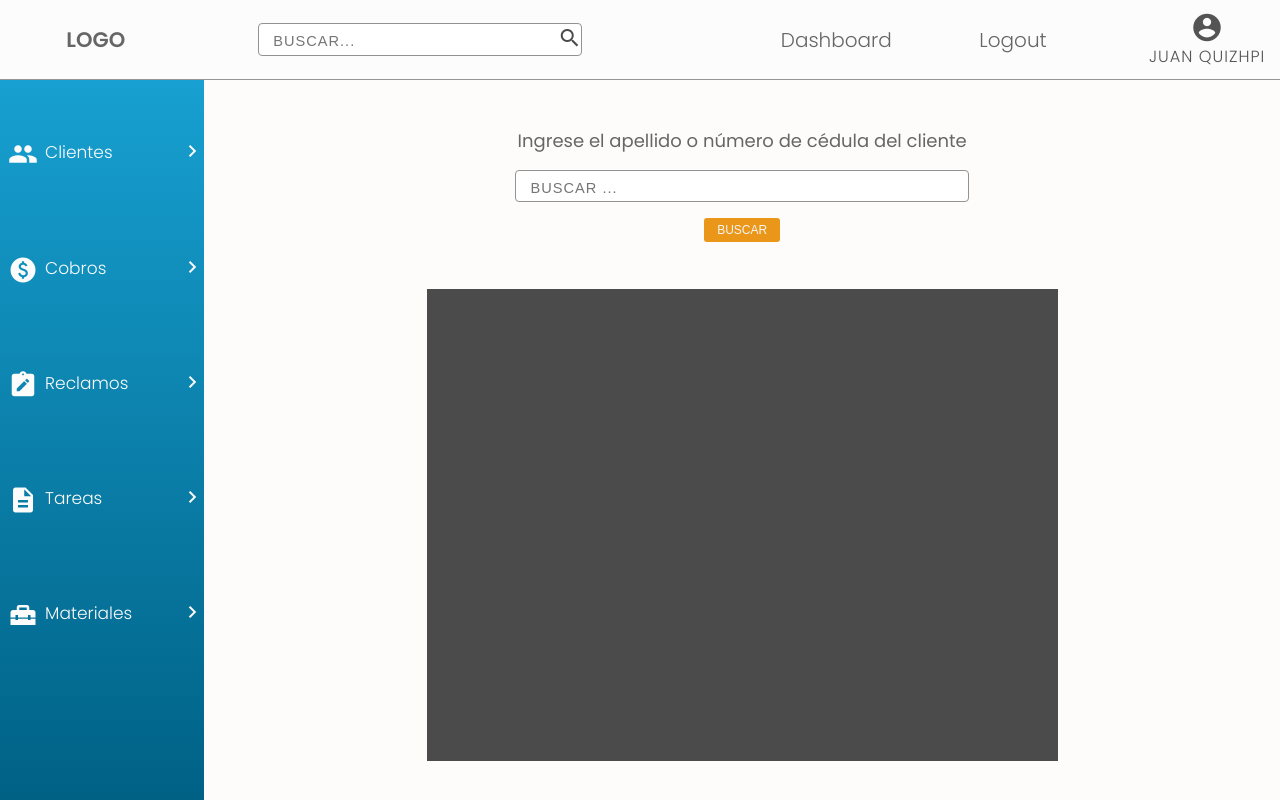
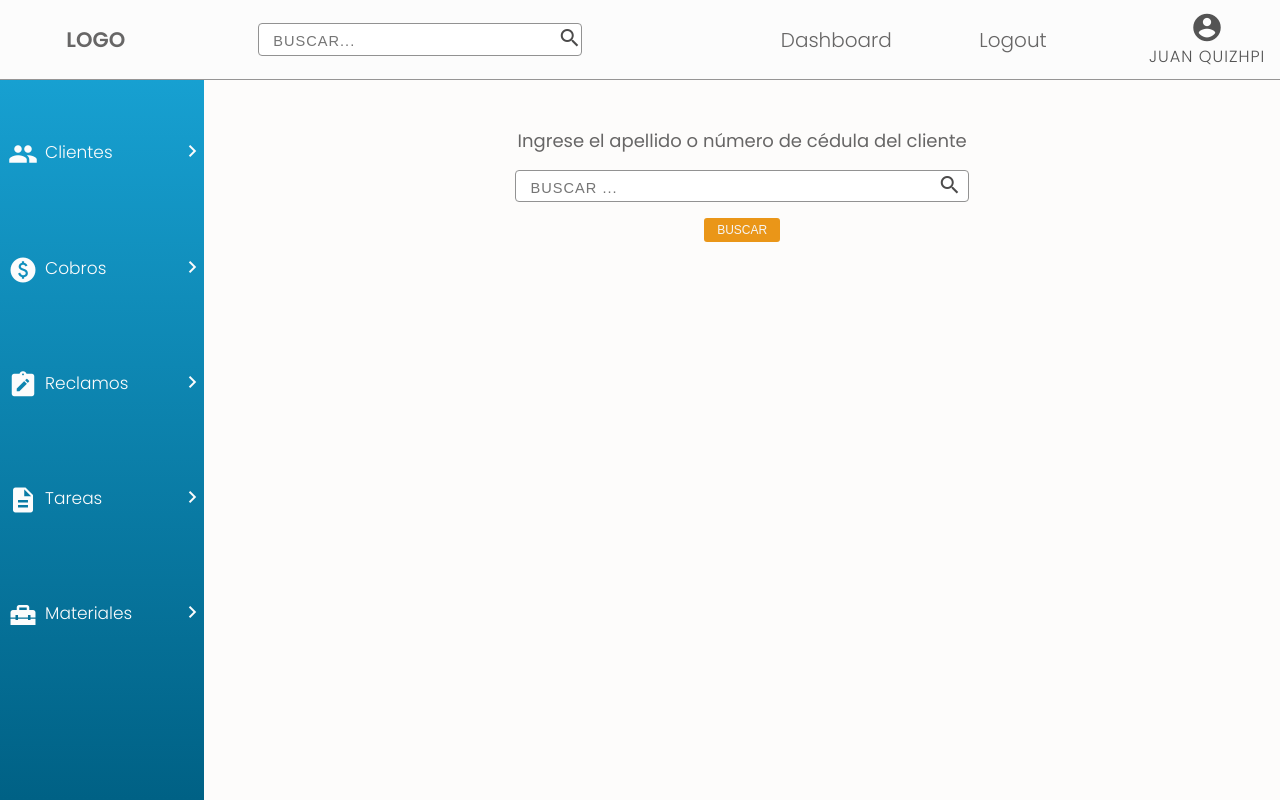
Before and after one commit to juanqui-art/empresa, a Django app: page /clientes/busqueda_clientes/ in a window 1280 px wide. Run offline with Django 3.2, Linux system fonts and the light colour scheme; parts of the project's set-up code (start-up, migrations or seed data) failed here and were passed over; some libraries are stand-ins or nearby versions.

Commit message:
Cambios en Template search-clientes y home css

```diff
--- a/static/home/home.css
+++ b/static/home/home.css
@@ -281,27 +281,15 @@ nav li a:hover:after {
 
 .form-busqueda-clientes #id_busqueda {
     width: 72%;
-
-
-
-
-
-
+    position: relative;
 }
 
-#tabla-busqueda-clientes{
-    grid-area: 3 / 3 / 6 / 6;
-    background: #4c4b4b;
+.form-busqueda-clientes span {
+    position: absolute;
+    left: 81%;
+    color: #4c4b4b;
 }
 
-/*#form-busqueda #icon_search{*/
-/*    position: absolute;*/
-/*    top: 42px;*/
-/*    z-index: 9;*/
-/*    color: #403f3f;*/
-/*    right: 15%;*/
-
-/*}*/
 
 .form-busqueda-clientes .button-buscar {
     width: 12%;
@@ -316,25 +304,62 @@ nav li a:hover:after {
     border: none;
 
 }
-.form-busqueda-clientes .button-buscar:hover{
+
+.form-busqueda-clientes .button-buscar:hover {
     background-color: #f5b75f;
 }
 
-.form-busqueda-clientes  .button-buscar:active{
+.form-busqueda-clientes .button-buscar:active {
     position: relative;
     top: 3px;
 }
 
-#form-busqueda #cliente{
 
-    font-size: 15px;
-    color: #bfb5b5;
+/* listado de Clientes Form */
+
+#container-clientes-encontrados {
+    grid-area: 3 / 3 / 6 / 6;
+
+
+}
+
+.box-clientes-encontrados {
+    width: 100%;
+    height: 100%;
+    display: flex;
+    justify-content: start;
+    align-items: center;
+    flex-direction: column;
+
+}
+
+.box-clientes-encontrados .title-clientes {
+    width: 100%;
+    padding: 1rem;
+    text-align: center;
+    font-weight: 400;
+    font-size: 22px;
+
+}
+
+.listado-clientes-encotrados {
+    overflow: scroll;
+
 }
 
 
+.listado-clientes-encotrados p a {
+    color: #676666;
+    text-decoration: none;
+    height: 1.5rem;
+    letter-spacing: 1px;
+    font-size: 18px;
+    font-weight: 400;
+}
 
-
-
+.listado-clientes-encotrados p a:hover {
+    color: #035d7e;
+}
 
 /*body {*/
 /*    background-image: linear-gradient(135deg, #1f2934, #0d1218);*/
--- a/templates/Clientes/search-cliente.html
+++ b/templates/Clientes/search-cliente.html
@@ -6,23 +6,30 @@
     <form class="form-busqueda-clientes" action="{% url 'clientes:busqueda-clientes' %}" method="GET">
         <label for="id_busqueda"> Ingrese el apellido o número de cédula del cliente</label>
         <input id="id_busqueda" type="text" placeholder="BUSCAR ..." name="busqueda" maxlength="100" required>
+        <span class="material-icons">search</span>
         <input class="button-buscar" type="submit" value="Buscar">
-{#        <input class="buscar" value="Buscar"></input>#}
+        {#        <input class="buscar" value="Buscar"></input>#}
 
 
     </form>
+    <div id="container-clientes-encontrados">
+            {% if cliente %}
+                <div id="cliente-encontrado">
+                    <a href="{{ cliente.get_absolute_url }}">{{ cliente }}</a>
+                </div>
+            {% endif %}
+        {% if clientes %}
+            <div class="box-clientes-encontrados">
+                <h3 class="title-clientes">Clientes Activos</h3>
 
-    <div id="tabla-busqueda-clientes"><a href="{{ cliente.get_absolute_url }}">{{ cliente }}</a>
-    <div class="clientes">
-        {% if clientes %}
-            <ul>
-                {% for cliente in clientes %}
-                    <li><a href="{{ cliente.get_absolute_url }}">{{ cliente }}</a></li>
+                <div class="listado-clientes-encotrados">
+                    {% for cliente in clientes %}
+                        <p><a href="{{ cliente.get_absolute_url }}">{{ cliente|capfirst }}</a></p>
+                    {% endfor %}
+                </div>
+            </div>
+        {% endif %}
 
-                {% endfor %}
-            </ul>
-        {% endif %}
-    </div>
     </div>
 
 
```
